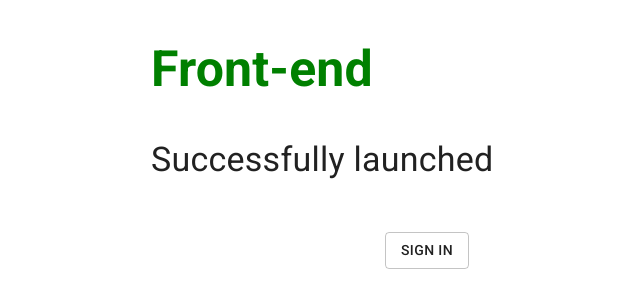
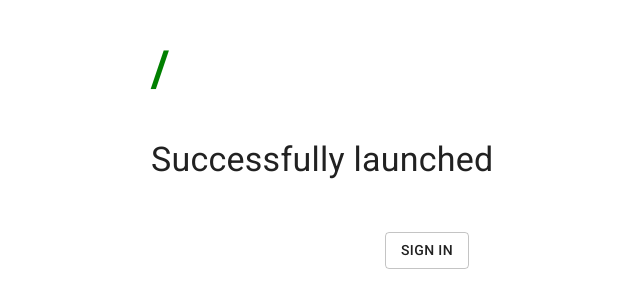
Before and after one commit to giveucon/giveucon, a Next.js app in the folder frontend/: page / in a window 1280 px wide. Shown: the top 308 px of the page, without its empty margins (213-853 px from the left). Built offline with nearby package versions, Linux system fonts and the light colour scheme.

Commit message:
Import Axios for REST requests

```diff
--- a/frontend/package.json
+++ b/frontend/package.json
@@ -13,6 +13,7 @@
     "@material-ui/lab": "^4.0.0-alpha.57",
     "@material-ui/styles": "^4.11.3",
     "@material-ui/system": "^4.11.3",
+    "axios": "^0.21.1",
     "next": "10.0.9",
     "react": "17.0.1",
     "react-dom": "17.0.1",
--- a/frontend/src/pages/_app.js
+++ b/frontend/src/pages/_app.js
@@ -1,21 +1,20 @@
 import React from 'react';
-import App from 'next/app';
 import Head from 'next/head';
+import PropTypes from 'prop-types'
 import { ThemeProvider } from '@material-ui/styles';
 import CssBaseline from '@material-ui/core/CssBaseline';
 import theme from '../styles/theme';
 
-class MyApp extends App {
-  componentDidMount() {
-    // Remove the server-side injected CSS.
+
+function RootApp(props) {
+  const { Component, pageProps } = props;
+
+  React.useEffect(() => {
     const jssStyles = document.querySelector('#jss-server-side');
     if (jssStyles) {
-      jssStyles.parentNode.removeChild(jssStyles);
+      jssStyles.parentElement.removeChild(jssStyles);
     }
-  }
-
-  render() {
-    const { Component, pageProps } = this.props;
+  }, []);
 
   return (
     <>
@@ -34,6 +33,10 @@ class MyApp extends App {
     </>
   );
 }
-}
 
-export default MyApp;
+RootApp.propTypes = {
+  Component: PropTypes.elementType.isRequired,
+  pageProps: PropTypes.object.isRequired,
+};
+
+export default RootApp;
--- a/frontend/src/pages/index.js
+++ b/frontend/src/pages/index.js
@@ -1,15 +1,33 @@
 import React from 'react';
-import styled from 'styled-components'
+import Styled from 'styled-components'
+import Box from '@material-ui/core/Box';
+import Button from '@material-ui/core/Button';
+import Container from '@material-ui/core/Container';
+import Grid from '@material-ui/core/Grid';
+import Typography from '@material-ui/core/Typography';
 
-import Test from './test'
 
-const Title = styled.h1`
+const Title = Styled.h1`
   color: green;
   font-size: 50px;
 `
 
 export default function Index() {
   return (
-    <Test />
+    <Container maxWidth="sm">
+      <Title>/</Title>
+      <Box my={4}>
+        <Typography variant="h4" component="h1" gutterBottom>
+          Successfully launched
+        </Typography>
+      </Box>
+      <Grid container justify="center">
+        <div style={{ margin: 20 }}>
+          <Grid item xs={12} align="center">
+          <Button variant="outlined" onClick={() => router.push('/signin')}>Sign in</Button>
+          </Grid>
+        </div>
+      </Grid>
+    </Container>
   );
 }
--- a/frontend/src/pages/test.js
+++ b/frontend/src/pages/test.js
@@ -1,32 +1,61 @@
 import React from 'react';
-import styled from 'styled-components'
+import Router from 'next/router'
+import Axios from 'axios';
+import Styled from 'styled-components'
 import Box from '@material-ui/core/Box';
 import Button from '@material-ui/core/Button';
 import Container from '@material-ui/core/Container';
 import Grid from '@material-ui/core/Grid';
 import Typography from '@material-ui/core/Typography';
 
-const Title = styled.h1`
+
+Test.getInitialProps = async () => {
+  let response = null;
+  try {
+    response = await Axios.get('http://localhost:8000/api/current-user/')
+    console.log(response);
+  } catch (error) {
+    console.error(error);
+  }
+
+  const data = response;
+  console.log(`Data: ${data}`);
+
+  return {
+      data
+  };
+}
+
+const Title = Styled.h1`
   color: green;
   font-size: 50px;
 `
 
-export default function Splash() {
+function Test({data}) {
   return (
     <Container maxWidth="sm">
-      <Title>Front-end</Title>
+      <Title>/test</Title>
       <Box my={4}>
         <Typography variant="h4" component="h1" gutterBottom>
-          Successfully launched
+          User: {data}
         </Typography>
       </Box>
       <Grid container justify="center">
         <div style={{ margin: 20 }}>
           <Grid item xs={12} align="center">
-          <Button variant="outlined" onClick={() => router.push('/signin')}>Sign in</Button>
+          <Button variant="outlined" onClick={() => Router.push('http://localhost:8000/accounts/kakao/login')}>Login</Button>
+          </Grid>
+        </div>
+      </Grid>
+      <Grid container justify="center">
+        <div style={{ margin: 20 }}>
+          <Grid item xs={12} align="center">
+          <Button variant="outlined" onClick={() => Router.push('http://localhost:8000/accounts/logout')}>Logout</Button>
           </Grid>
         </div>
       </Grid>
     </Container>
   );
 }
+
+export default Test;
```
Also changed, not shown: frontend/.babelrc, 2 other files (tests, documents, lock files or other folders). Lines whose indentation alone changed are shown as unchanged.
